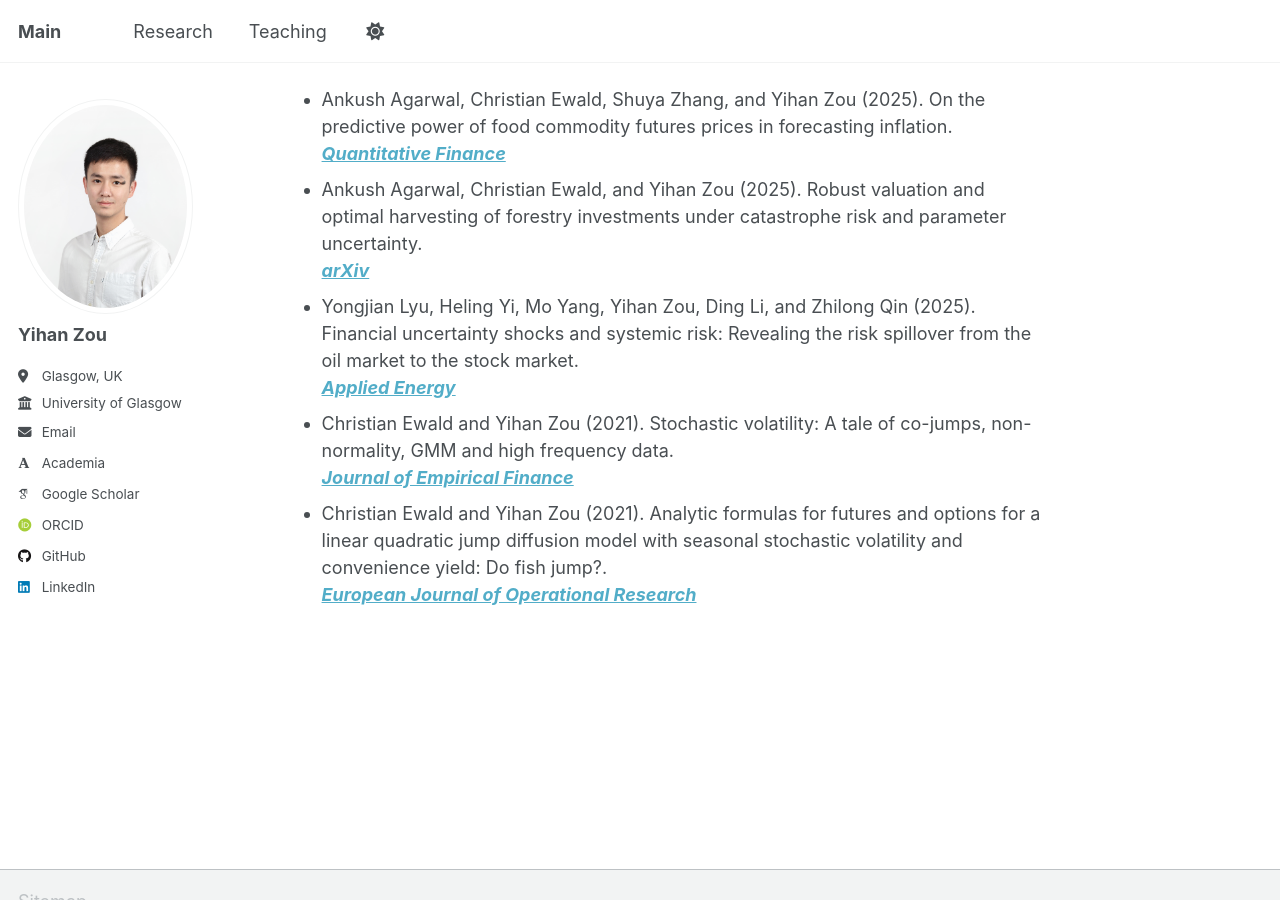
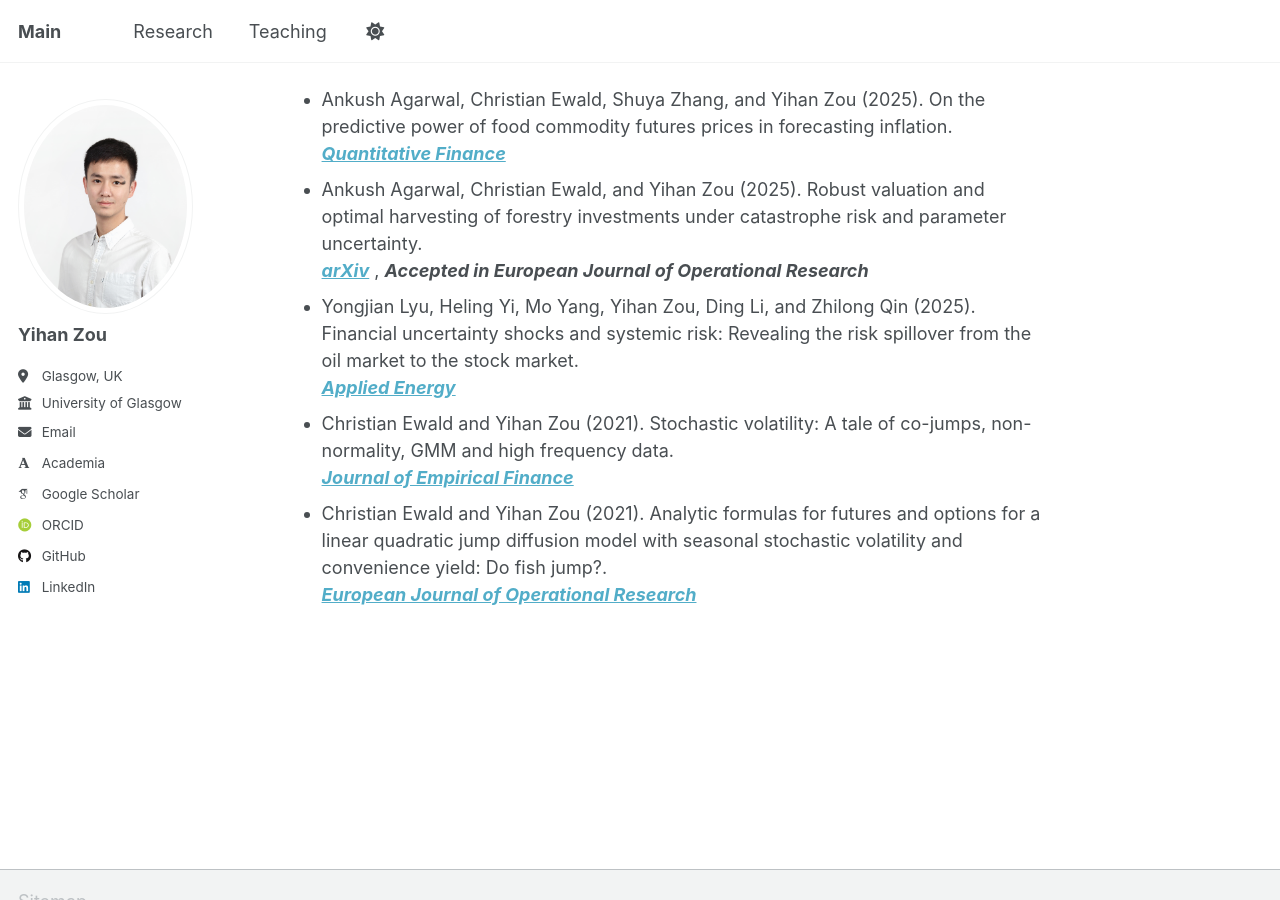
Before and after one commit to yihanZzz/yihanZzz.github.io, a Jekyll site: the page built from _pages/research.html, in a window 1280 px wide and 900 px high, scrolled down 525 px. Built offline with Jekyll 4.4.1, drawn with Linux system fonts in a browser that asks for light colours; some web fonts are replaced; a script that is not in the unit is left out.

Commit message:
Update research.html

```diff
--- a/_pages/research.html
+++ b/_pages/research.html
@@ -36,16 +36,21 @@ author_profile: true
 <ul class="pub-list">
 {% for p in pubs %}
   {% if p.category == "Journal articles" %}
+    {% assign ex = p.excerpt | default: "" | strip %}
     <li>
       {{ p.authors }} ({{ p.date | date: "%Y" }}).
       {{ p.title }}.<br/>
       <span class="pub-venue">
-      {% if p.venue_url and p.venue_url != "" %}
-        <em><strong><a href="{{ p.venue_url }}">{{ p.venue }}</a></strong></em>
-      {% else %}
-        <em><strong>{{ p.venue }}</strong></em>
+        {% assign vurl = p.venue_url | default: "" | strip %}
+        {% if vurl != "" %}
+          <em><strong><a href="{{ vurl }}">{{ p.venue }}</a></strong></em>
+        {% else %}
+          <em><strong>{{ p.venue }}</strong></em>
+        {% endif %}
+      </span>
+      {% if ex != "" %}
+        , <span class="pub-note"><em><strong>{{ ex | markdownify | strip_newlines | replace: '<p>','' | replace: '</p>','' }}</strong></em></span>
       {% endif %}
-      </span>
     </li>
   {% endif %}
 {% endfor %}
```
